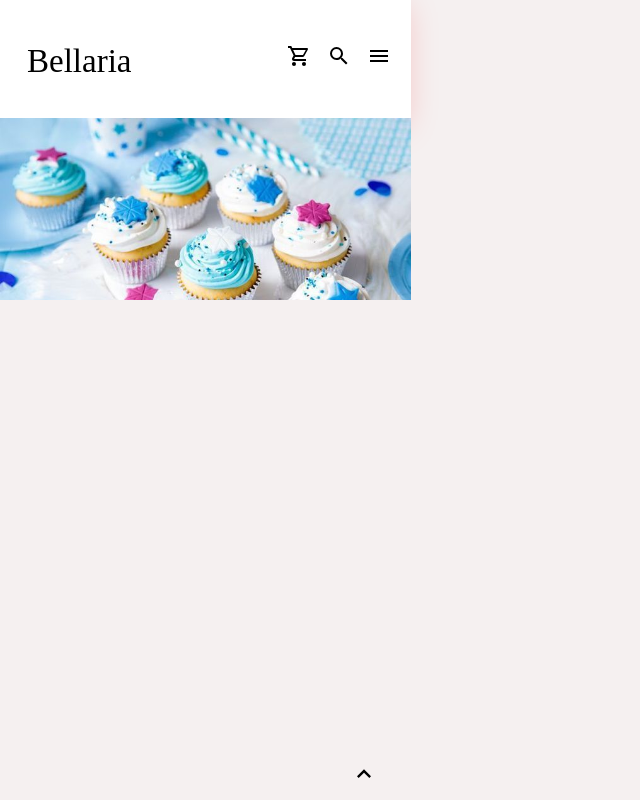
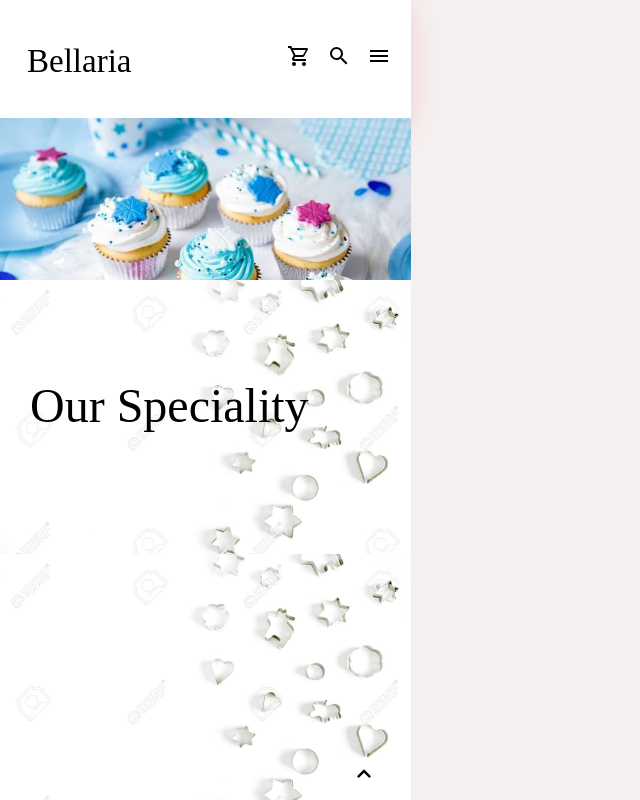
Before and after one commit to prithvi60/Cakery, a React (Create React App) app: page / in a window 1280 px wide. Shown: the top 800 px of the page, without its empty margins (0-640 px from the left). Built offline with nearby package versions, Linux system fonts and the light colour scheme; a web font is replaced by a local one.

Commit message:
Nav bar Changes

```diff
--- a/src/App.css
+++ b/src/App.css
@@ -80,7 +80,7 @@
     width: 350px;
     left: -85px;
     top: 101px;
-
+    z-index: 100;
     transform: translateX(-45%);
     background-color:white;
     border: var(--border);
@@ -107,6 +107,7 @@
    justify-content: center;
     position: absolute;
     align-items: center;
+    z-index: 100;
     height:30vh;
     transform: translate(-81.7%,-10%);
     background-color:rgb(0, 0, 0);
@@ -166,9 +167,9 @@
     width: 411px;
     height: 786px;
     transform: translateY(-20px);
-    /* background-image: url(./images/whitebg.jpg); */
-    /* background-size:411px; */
-    /* background-blend-mode: overlay;  */
+    background-image: url(./images/whitebg.jpg);
+    background-size:411px;
+    background-blend-mode: overlay;
 
 }
 .header{
@@ -182,6 +183,7 @@
 /* Scroll up */
 .page-up{
     /* display:flex; */
+    z-index: 100;
     position: fixed;
     transform: translate(350px,760px);
 }
--- a/src/Specality.js
+++ b/src/Specality.js
@@ -4,7 +4,7 @@
 export default function Specality() {
     return (
         <div className="spl-container">
-        {/* <p className="header">Our Speciality</p>    */}
+        <p className="header">Our Speciality</p>
         </div>
     )
 }
```
